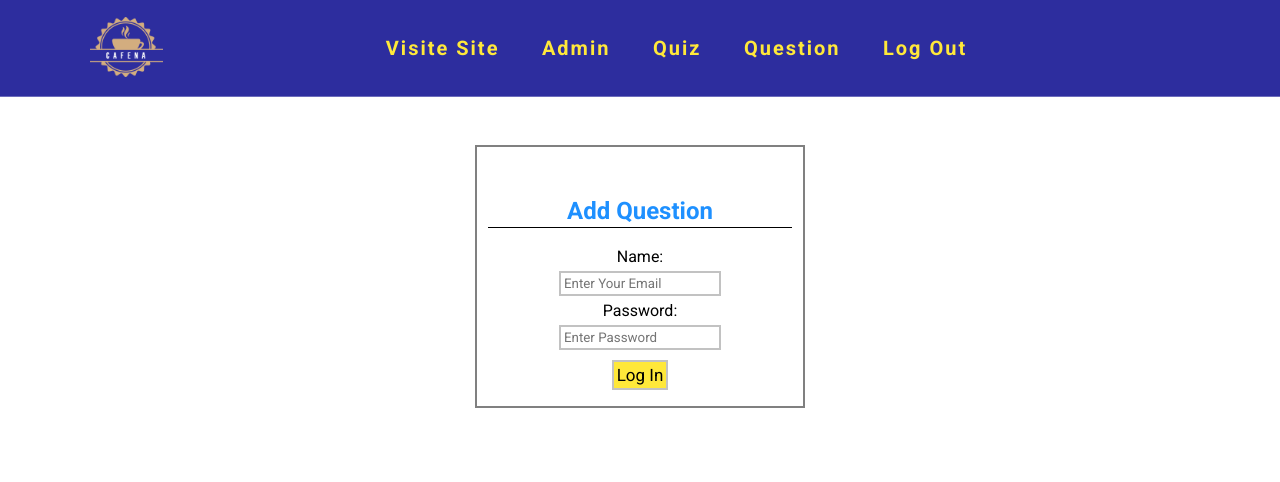
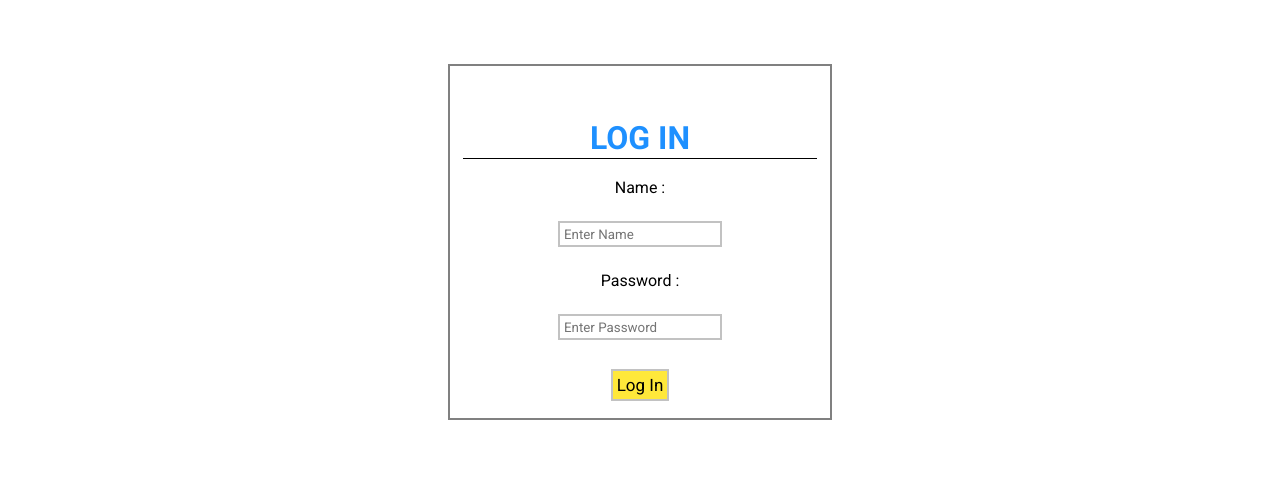
Before and after one commit to samiunniloy/quiz_game, a PHP site: page /quiz_game-main/admin/admin_login.php in a window 1280 px wide. Shown: the top 482 px of the page. Run offline with PHP 8.4, Linux system fonts and the light colour scheme.

Commit message:
Update admin_login.php

```diff
--- a/admin/admin_login.php
+++ b/admin/admin_login.php
@@ -1,49 +1,61 @@
+
 <?php
+
 session_start();
 include("../Html/conect.php");
-include("./header.php");
+
 ?>
-<section class="mar25">
+<!DOCTYPE html>
+<html lang="en">
+<head>
+    <meta charset="UTF-8">
+    <meta http-equiv="X-UA-Compatible" content="IE=edge">
+    <meta name="viewport" content="width=device-width, initial-scale=1.0">
+    <title>Online Quiz </title>
+
+    <link rel="stylesheet" href="https://cdnjs.cloudflare.com/ajax/libs/font-awesome/5.15.4/css/all.min.css">
+
+    <link rel="stylesheet" href="../css/style.css">
+
+</head>
+<body>
     <div class="log_in ">
         <br><br>
-        <h1 class="t_center" >Add Question</h1>
+        <h1 class="t_center" >LOG IN</h1>
         <br>
-        <form action=""method="POST" class="t_center">
+         <form action="" method="POST" class="t_center">
 
+         <!-- Name : <br><br>
+             <input type="text" name="username" placeholder="Enter Username"> <br><br>
+             Institute : <br><br>
+             <input type="text" name="institute" placeholder="Enter Institute"> <br><br> -->
+            Name : <br><br>
+             <input type="text" name="Name" placeholder="Enter Name"> <br><br>
+             Password : <br><br>
+             <input type="password" name="password" placeholder="Enter Password"> <br><br>
 
-
-                    Name: <br>
-                    <input type="text"name="email" placeholder="Enter your email"><br>
-
-                Password:<br>
-                    <input type="password" name="password"placeholder="Enter Password"><br>
-
-
-                        <input type="submit" name="submit" value="Log in" class="btn">
-
-                    <br>
+             <input type="submit" value="Log In"  name="login" class="btn">
+             <!-- <a href="register.php" class="btn">Sign-Up</a> -->
 
          </form>
      </div>
-</section>
-
-
+</body>
+</html>
 <?php
-    if(isset($_POST['submit'])){
-        $email=$_POST['email'];
+ if(isset($_POST['login'])){
+      $name=$_POST['Name'];
         $password=($_POST['password']);
-        $sql="SELECT * FROM teacher where name='$email' AND password='$password'";
+   $sql="SELECT * FROM `teacher` WHERE name='$name' && password='$password'";
       $res=mysqli_query($con,$sql);
-        $count=mysqli_num_rows($res);
-        if($count==1){
-            $_SESSION['login']="<div class='success'>Login Successful.</div>";
-            $_SESSION['id']=$sno;
+      if(mysqli_num_rows($res)>0){
           header('location:index.php');
       }
    else{
-            $_SESSION['login']="<div class='error text-center'>Name or Password didn't match.</div>";
+//        //  $_SESSION['login']="<div class='error text-center'>Name or Password didn't match.</div>";
       header('location:admin_login.php');
     }
+
    }
 
+
   ?>
```
Lines whose indentation alone changed are shown as unchanged.
